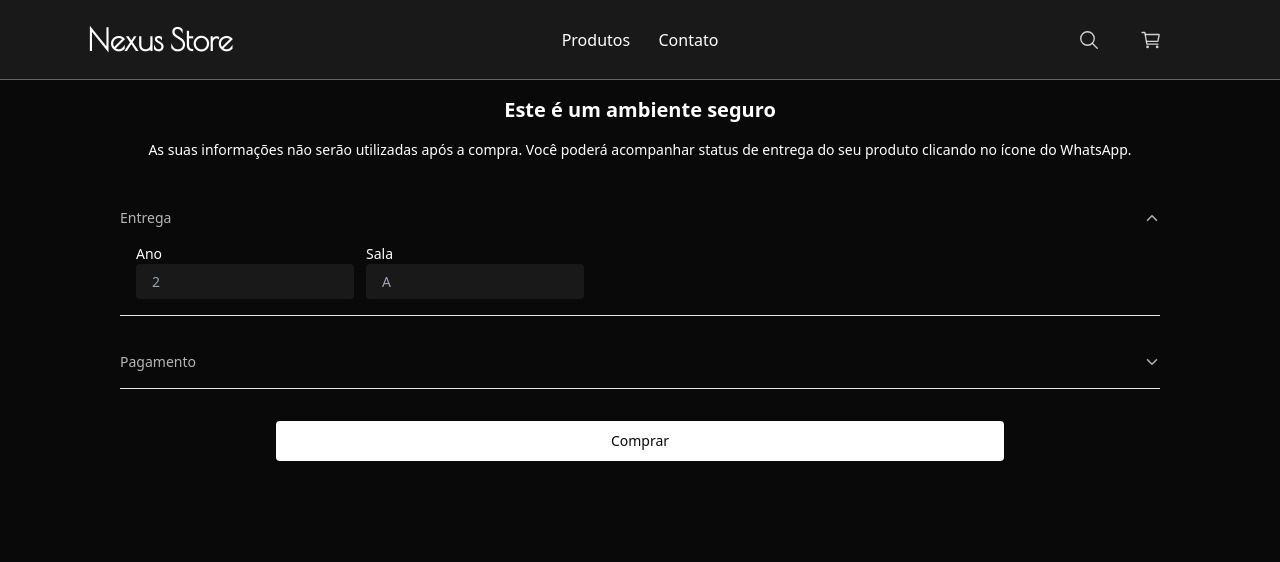
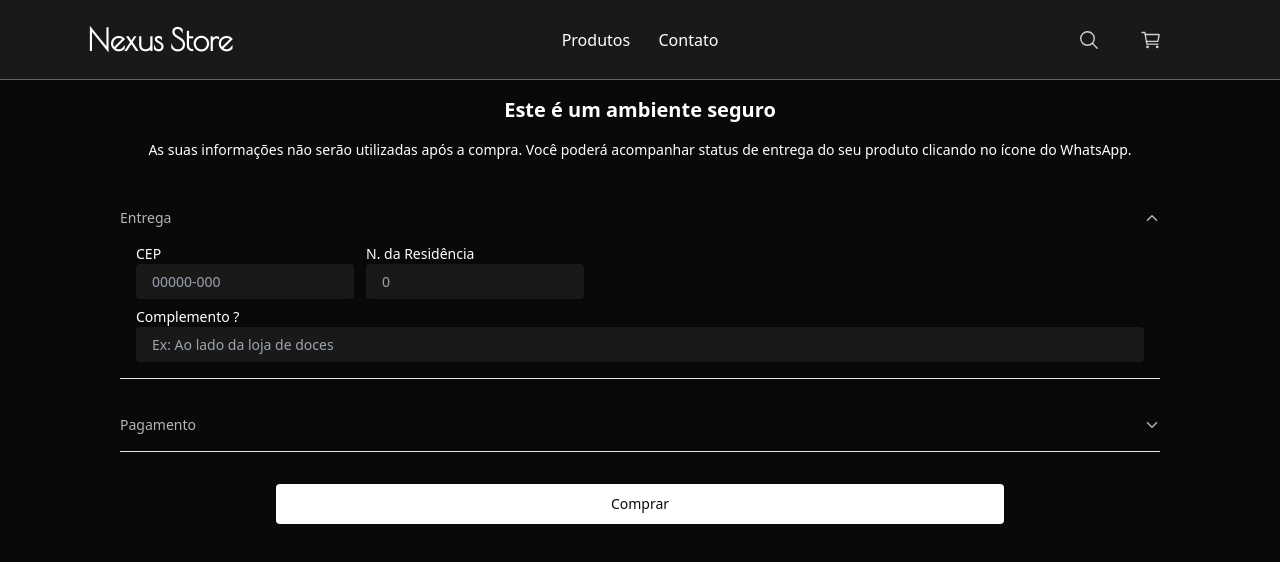
Before and after one commit to nexusprime-here/nexus_store, a Next.js app: page /checkout in a window 1280 px wide. Shown: the top 562 px of the page. Built offline with nearby package versions, Linux system fonts and the light colour scheme; no server answers; what gn-api-sdk-typescript would draw is missing.

Commit message:
form update

```diff
--- a/src/app/checkout/form.tsx
+++ b/src/app/checkout/form.tsx
@@ -1,4 +1,4 @@
-'use client';
+"use client";
 
 import Button from "@components/ui/Button";
 import Input from "@components/ui/Input";
@@ -6,166 +6,130 @@ import { UseFormReturn } from "react-hook-form";
 import formatter from "@lib/formatters";
 import type { FormInput } from "./page";
 import { Accordion, AccordionContent, AccordionItem, AccordionTrigger } from "@components/ui/Accordion";
-import { RadioGroup, RadioGroupItem } from "@components/ui/Radio";
 import { useEffect, useState } from "react";
-import { motion } from 'framer-motion';
-import { PaymentMethods } from "@lib/constants";
-
 
 // TODO: Implementar uma condição, caso o usuário já exista no db, não mostrar o form
 
-function Form({
-	form,
-}: {
-	form: UseFormReturn<FormInput, any, undefined>;
-}) {
-	const [activeAccordions, setActiveAccordions] = useState(['delivery'])
+function Form({ form }: { form: UseFormReturn<FormInput, any, undefined> }) {
+	const [activeAccordions, setActiveAccordions] = useState(["delivery"]);
 
 	const handleAccordionChange = (activeAccordions) => {
 		setActiveAccordions(activeAccordions);
-	}
+	};
 
-	console.log(form.formState.errors)
 	const { ano, cpf, name, sala } = form.formState.errors;
 
 	useEffect(() => {
 		const newAccordionState = [...activeAccordions];
 
-		if(ano || sala) {
-			if('delivery' in newAccordionState) return;
+		if (ano || sala) {
+			if ("delivery" in newAccordionState) return;
 
-			newAccordionState.push('delivery');
+			newAccordionState.push("delivery");
 		}
-		if(name || cpf) {
-			if('payment' in newAccordionState) return;
+		if (name || cpf) {
+			if ("payment" in newAccordionState) return;
 
-			newAccordionState.push('payment');
+			newAccordionState.push("payment");
 		}
 
 		setActiveAccordions(newAccordionState);
-	}, [ano, cpf, name, sala])
+	}, [ano, cpf, name, sala]);
 
 	return (
 		<>
-			<Accordion type="multiple" onValueChange={handleAccordionChange} value={activeAccordions} className="flex flex-col space-y-5 mx-10">
+			<Accordion
+				type="multiple"
+				onValueChange={handleAccordionChange}
+				value={activeAccordions}
+				className="mx-10 flex flex-col space-y-5"
+			>
 				<AccordionDelivery
 					form={form}
 					onComplete={() => {
-						setActiveAccordions(a => [...a, 'payment'])
+						setActiveAccordions((a) => [...a, "payment"]);
 					}}
 				/>
 
-				<AccordionPayment form={form}/>
+				<AccordionPayment form={form} />
 			</Accordion>
 
-			<div className="w-full flex items-center justify-center px-10">
-				<Button
-					placeholder="Comprar"
-					loading={form.formState.isSubmitting}
-				/>
+			<div className="flex w-full items-center justify-center px-10">
+				<Button placeholder="Comprar" loading={form.formState.isSubmitting} />
 			</div>
 		</>
 	);
 }
 
 let completed = false;
-function AccordionDelivery({ form: { formState, register }, onComplete }: {
+function AccordionDelivery({
+	form: { formState, register },
+	onComplete,
+}: {
 	form: UseFormReturn<FormInput, any, undefined>;
-	onComplete: Function
+	onComplete: Function;
 }) {
 	const { errors } = formState;
 
-	const isAnoFilled = formState.dirtyFields.ano && !errors.ano;
-  	const isSalaFilled = formState.dirtyFields.sala && !errors.sala;
-
+	const isCEPFilled = formState.dirtyFields.cep && !errors.cep;
+	const isResidenciaFilled = formState.dirtyFields.nResidencia && !errors.nResidencia;
 
 	useEffect(() => {
-		if (!completed && isAnoFilled && isSalaFilled) {
+		if (!completed && isCEPFilled && isResidenciaFilled) {
 			onComplete();
 			completed = true;
 		}
-	}, [isAnoFilled, isSalaFilled, onComplete]);
+	}, [isCEPFilled, isResidenciaFilled, onComplete]);
 
 	return (
 		<AccordionItem value="delivery">
 			<AccordionTrigger>Entrega</AccordionTrigger>
-			<AccordionContent className="flex space-x-3 mx-4">
+			<AccordionContent className="mx-4 space-y-2">
+				<div className="flex space-x-3">
+					<Input label="CEP" error={errors.cep} placeholder="00000-000" format={formatter.cep} {...register("cep")} />
 					<Input
-					label="Ano"
-					error={errors.ano}
-					placeholder="2"
-					format={formatter.ano}
-					{...register("ano")}
+						label="N. da Residência"
+						error={errors.nResidencia}
+						placeholder="0"
+						format={formatter.nResidencia}
+						{...register("nResidencia")}
 					/>
+				</div>
 				<Input
-					label="Sala"
-					error={errors.sala}
-					placeholder="A"
-					format={formatter.sala}
-					{...register("sala")}
+					label="Complemento ?"
+					error={errors.complemento}
+					placeholder="Ex: Ao lado da loja de doces"
+					{...register("complemento")}
 				/>
 			</AccordionContent>
 		</AccordionItem>
-	)
+	);
 }
 
-function AccordionPayment({ form: { formState, register, setValue } }: { form: UseFormReturn<FormInput, any, undefined> }) {
+function AccordionPayment({ form: { formState, register } }: { form: UseFormReturn<FormInput, any, undefined> }) {
 	const { errors } = formState;
-	const [pixMode, setPixMode] = useState(true);
-
-	useEffect(() => {
-		setValue('method', PaymentMethods.PIX);
-	}, []);
-
-	const paymentRadioChanged = (v: string) => {
-		if(v == PaymentMethods.PIX) {
-			setValue('method', PaymentMethods.PIX);
-			setPixMode(true);
-		} else {
-			setValue('method', PaymentMethods.MONEY);
-			setPixMode(false);
-		}
-	}
 
 	return (
 		<AccordionItem value="payment">
 			<AccordionTrigger>Pagamento</AccordionTrigger>
-			<AccordionContent className="mx-4">
-				<RadioGroup defaultValue={PaymentMethods.PIX} onValueChange={paymentRadioChanged}>
-					<RadioGroupItem label="Pagar com Pix" value={PaymentMethods.PIX} />
-					<RadioGroupItem label="Pagar com dinheiro/pessoalmente" value={PaymentMethods.MONEY} />
-				</RadioGroup>
+			<AccordionContent className="mx-4 space-y-2">
+				<Input label="Nome Completo" error={errors.name} {...register("name")} />
 
-				<div className="pt-8 space-y-3 transition">
-					<Input
-						label="Nome Completo"
-						error={errors.name}
-						{...register("name")}
-					/>
-
-					<motion.div
-						variants={{
-							open: { opacity: 1 },
-							close: { opacity: 0, height: 0, padding: 0 },
-						}}
-						animate={pixMode ? 'open' : 'close'}
-					>
 				<Input
 					label="CPF"
 					error={errors.cpf}
 					format={formatter.cpf}
 					placeholder="000.000.000-00"
 					info={{
-								title: 'Por que o meu CPF?',
-								description: 'Precisamos do seu CPF para a autorização de transação do banco, não iremos fazer uso dessas informações.'
+						title: "Por que o meu CPF?",
+						description:
+							"Precisamos do seu CPF para a autorização de transação do banco, não iremos fazer uso dessas informações.",
 					}}
-							{...register('cpf')}
+					{...register("cpf")}
 				/>
-					</motion.div>
-				</div>
 			</AccordionContent>
 		</AccordionItem>
-	)
+	);
 }
 
 export default Form;
--- a/src/app/checkout/schema.ts
+++ b/src/app/checkout/schema.ts
@@ -1,31 +1,22 @@
-import { PaymentMethods } from "@lib/constants";
 import { z } from "zod";
 
-const base = z.object({
-	name: z.string()
+export default z.object({
+	name: z
+		.string({ required_error: "Esqueceu de colocar seu nome!" })
 		.trim()
-		.min(2, 'Nome muito pequeno ou inexistente')
-		.regex(/^[a-zA-ZÀ-ÖØ-öø-ÿ\s]+$/, 'Que isso? apenas letras por favor!')
-		.regex(/^[a-zA-ZÀ-ÖØ-öø-ÿ]+(?: [a-zA-ZÀ-ÖØ-öø-ÿ]+)+$/, 'Quase lá! Só faltou seu sobrenome.'),
+		.min(2, "Nome muito pequeno ou inexistente")
+		.regex(/^[a-zA-ZÀ-ÖØ-öø-ÿ\s]+$/, "Que isso? apenas letras por favor!")
+		.regex(/^[a-zA-ZÀ-ÖØ-öø-ÿ]+(?: [a-zA-ZÀ-ÖØ-öø-ÿ]+)+$/, "Quase lá! Só faltou seu sobrenome."),
 
-	ano: z.string()
-		.min(1, 'Digite o ano'),
+	ano: z.string().min(1, "Digite o ano"),
 
-	sala: z.string()
-		.min(1, 'Digite a letra da sala'),
+	sala: z.string().min(1, "Digite a letra da sala"),
+
+	cpf: z.string({ required_error: "Esqueceu de colocar seu CPF!" }).regex(/^\d{3}\.\d{3}\.\d{3}-\d{2}$/, "CPF inválido"),
+
+	cep: z.string().regex(/^\d{5}-\d{3}$/, "CEP inválido"),
+
+	nResidencia: z.string().min(1, "Digite o número da sua residência"),
+
+	complemento: z.string().optional(),
 });
-
-const pix = z.object({
-	method: z.literal(PaymentMethods.PIX),
-
-	cpf: z.string()
-		.regex(/^\d{3}\.\d{3}\.\d{3}-\d{2}$/, 'CPF inválido')
-}).merge(base)
-
-const money = z.object({
-	method: z.literal(PaymentMethods.MONEY),
-
-	cpf: z.string()
-}).merge(base);
-
-export default z.union([pix, money])
--- a/src/app/products/[id]/actions.tsx
+++ b/src/app/products/[id]/actions.tsx
@@ -27,10 +27,10 @@ function Actions({ product }: { product: Product }) {
 	};
 
 	return (
-		<div className="flex md:flex-col w-full justify-around">
+		<div className="flex w-full justify-around md:flex-col">
 			<div className="flex flex-row items-center">
 				<Button
-					className="h-7 w-7 border-[1px] border-solid border-white bg-transparent text-white"
+					className="text-white h-7 w-7 border-[1px] border-solid border-white bg-transparent"
 					onClick={() => setQuantity((n) => (n == 1 ? n : n - 1))}
 					placeholder="-"
 				/>
@@ -45,7 +45,7 @@ function Actions({ product }: { product: Product }) {
 			<Button
 				loading={btnLoading}
 				onClick={handleBtnClick}
-				className="w-40 md:w-[75%] md:h-14 text-lg"
+				className="w-40 md:h-14 md:w-[75%] md:text-lg"
 				placeholder="Adicionar ao Carrinho"
 			/>
 		</div>
--- a/src/components/ui/Input.tsx
+++ b/src/components/ui/Input.tsx
@@ -1,79 +1,75 @@
-'use client';
+"use client";
 
-import React from 'react';
-import { FieldError } from 'react-hook-form';
-import { Popover, PopoverContent, PopoverTrigger } from './Popover';
-import TouchableIcon from '@components/TouchableIcon';
+import React from "react";
+import { FieldError } from "react-hook-form";
+import { Popover, PopoverContent, PopoverTrigger } from "./Popover";
+import TouchableIcon from "@components/TouchableIcon";
 
 interface Props extends React.HTMLProps<HTMLInputElement> {
 	format?: (...args: any) => any;
 	label?: string;
 	error?: FieldError;
-	info?: { title: string, description: string };
+	info?: { title: string; description: string };
 }
 type Ref = HTMLInputElement;
 
 const Input = React.forwardRef<Ref, Props>(({ format, onChange, value, ...props }, ref) => {
-	const [content, setContent] = React.useState(props.defaultValue || '');
+	const [content, setContent] = React.useState(props.defaultValue || "");
 
 	const handleChange = (e: React.ChangeEvent<HTMLInputElement>) => {
-		setContent(format
-			? format(e.target.value, content)
-			: e.target.value
-		);
+		setContent(format ? format(e.target.value, content) : e.target.value);
 
 		onChange?.(e);
-	}
+	};
 
 	return (
 		<div>
-			<div className='flex flex-row items-center justify-between'>
+			<div className="flex flex-row items-center justify-between">
 				{!!props.label && <label>{props.label}</label>}
 
-				{!!props.info && <HelpPopover content={props.info} /> }
+				{!!props.info && <HelpPopover content={props.info} />}
 			</div>
 			<input
 				ref={ref}
 				value={content}
-				onChange={e => handleChange(e)}
+				onChange={(e) => handleChange(e)}
 				data-error={!!props.error}
-				className='border-[1px] data-[error=true]:border-red-500 data-[error=true]:border-solid'
+				className="border-[1px] data-[error=true]:border-solid data-[error=true]:border-red-500"
 				{...props}
 			/>
-			{!!props.error && <p className='text-red-500 text-xs'>{props.error.message}</p>}
+			{!!props.error && <p className="text-red-500 text-xs">{props.error.message}</p>}
 		</div>
-	)
-})
+	);
+});
 
 function HelpPopover({ content }) {
 	const [open, setOpen] = React.useState(false);
 
-
 	React.useEffect(() => {
-		if(!open) return;
+		if (!open) return;
 
 		const timeout = setTimeout(() => setOpen(false), 5000);
 
 		return () => {
 			clearTimeout(timeout);
-		}
+		};
 	}, [open]);
 
 	return (
 		<Popover onOpenChange={setOpen} open={open}>
 			<PopoverTrigger asChild>
 				<button>
-					<TouchableIcon type='HelpCircle' size={20} className='mx-3'/>
+					<TouchableIcon type="HelpCircle" size={20} className="mx-3" />
 				</button>
 			</PopoverTrigger>
-			<PopoverContent className='bg-[rgb(var(--foreground-rgb))] border-[rgb(var(--detail-rgb))] mr-5 w-40'>
+			<PopoverContent className="mr-5 w-40 border-[rgb(var(--detail-rgb))] bg-[rgb(var(--foreground-rgb))]">
 				<h5>{content.title}</h5>
-				<p className='text-xs'>{content.description}</p>
+				<p className="text-xs">{content.description}</p>
 			</PopoverContent>
 		</Popover>
 	);
 }
 
-Input.displayName = 'Input'
+Input.displayName = "Input";
 
 export default Input;
--- a/src/globals.css
+++ b/src/globals.css
@@ -101,10 +101,10 @@ p {
 }
 
 ::-webkit-scrollbar {
-	@apply bg-foreground w-3
+	@apply md:w-3 md:bg-foreground;
 }
 ::-webkit-scrollbar-thumb {
-	@apply bg-detail rounded-md
+	@apply md:rounded-md md:bg-detail;
 }
 
 @media (prefers-color-scheme: white) {
--- a/src/layout/index.tsx
+++ b/src/layout/index.tsx
@@ -20,7 +20,7 @@ function Layout({ children }: { children: React.ReactNode }) {
 		<>
 			<Header />
 
-			<div className="h-screen flex-col items-center pb-24 pt-[4.5rem] lg:px-20 lg:pb-0 lg:pt-4">
+			<div className="min-h-screen flex-col items-center pb-24 pt-[4.5rem] lg:px-20 lg:pb-0 lg:pt-4">
 				{children}
 			</div>
 
--- a/src/lib/formatters.ts
+++ b/src/lib/formatters.ts
@@ -22,22 +22,26 @@ const format = {
 					(g3 ? "." + g3 : "") +
 					(g4 ? "-" + g4 : "");
 				return result;
-			}
+			},
 		);
 
 		return value;
 	},
 
-	ano(value: string) {
-		return value[0]?.replace(/[a-zA-ZÀ-ÿ.,;!?'"()\[\]\{\}]/g, "");
+	cep(value: string) {
+		const numericValue = value.replace(/\D/g, "");
+
+		if (numericValue.length <= 5) {
+			return numericValue;
+		} else if (numericValue.length <= 8) {
+			return `${numericValue.slice(0, 5)}-${numericValue.slice(5)}`;
+		} else {
+			return `${numericValue.slice(0, 5)}-${numericValue.slice(5, 8)}`;
+		}
 	},
 
-	fund(value: string) {
-		return value[0]?.replace(/[[a-zA-ZÀ-ÿ.,;!?'"()\[\]\{\}]/g, "");
-	},
-
-	sala(value: string) {
-		return value[0]?.toUpperCase().replace(/[À-ÿ0-9.,;!?'"()\[\]\{\}]/g, "");
+	nResidencia(value: string) {
+		return value?.replace(/[[a-zA-ZÀ-ÿ.,;!?'"()\[\]\{\}]/g, "").slice(0, 5);
 	},
 };
 
```
Also changed, not shown: src/app/checkout/page.tsx (+14 -9 lines), src/components/Collection/index.tsx (+31 -41 lines), tailwind.config.js (+6 -6 lines), 1 other file (tests, documents, lock files or other folders). Lines whose indentation alone changed are shown as unchanged.
